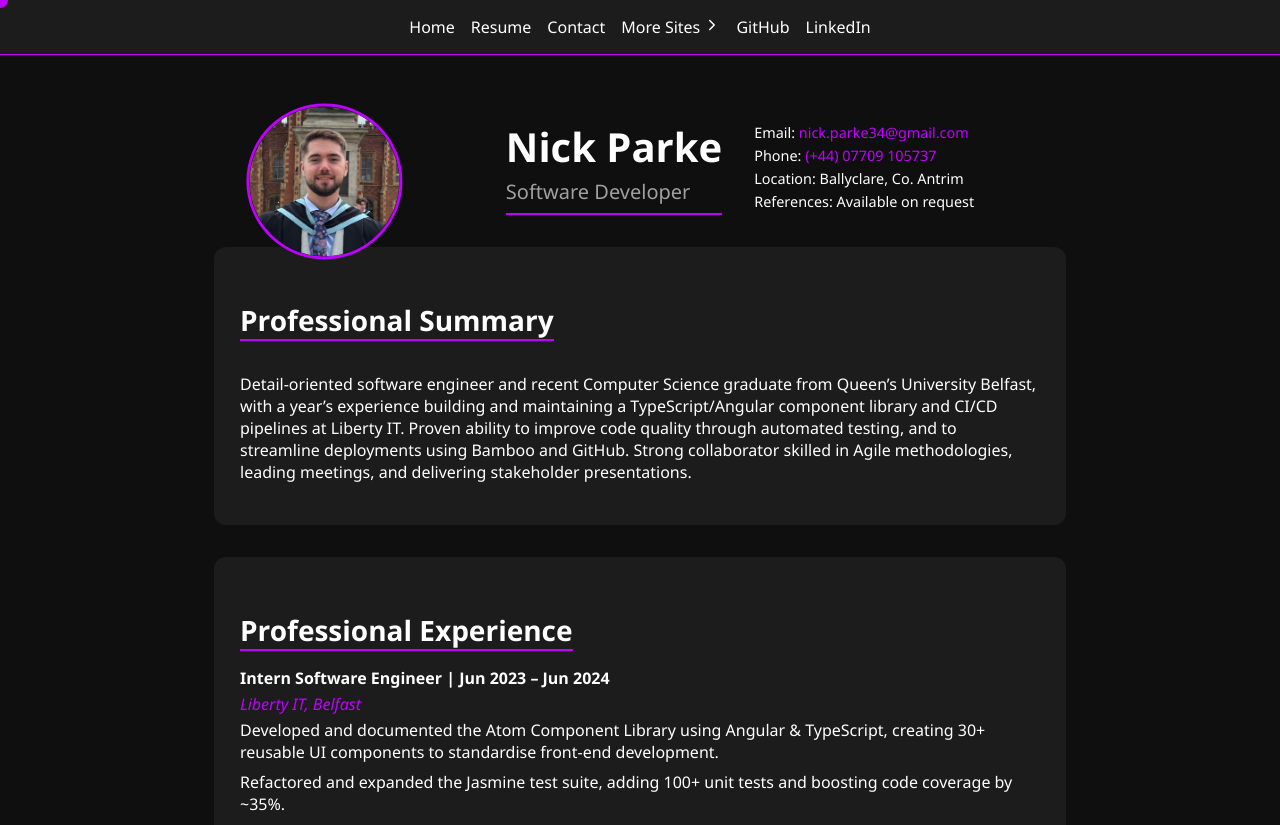
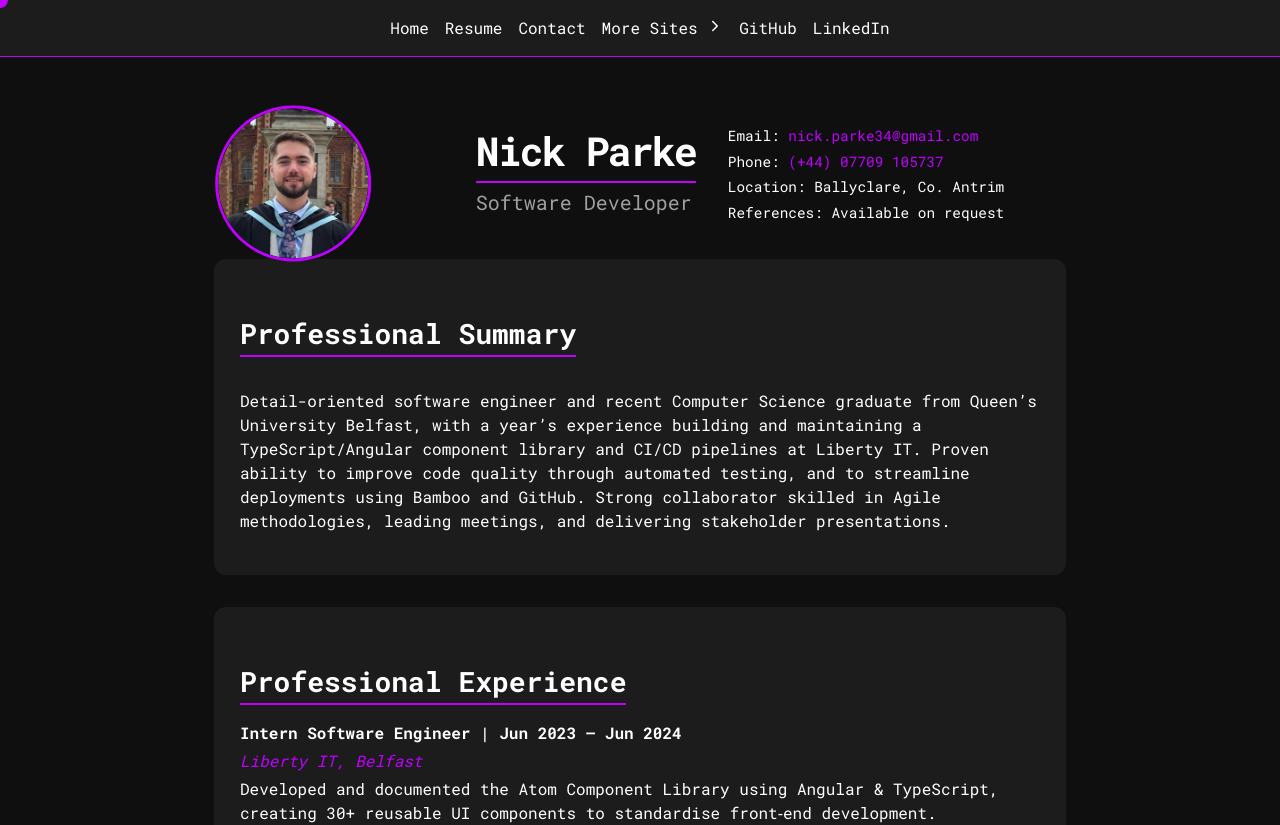
Before and after one commit to nick-p-34/nick-p-34.github.io, a React (Create React App) app: page /resume in a window 1280 px wide. Shown: the top 825 px of the page. Built offline with nearby package versions, Linux system fonts and the light colour scheme; the HTML template or start-up script is replaced by a standard one.

Commit message:
Styling update

```diff
--- a/src/pages/Resume.jsx
+++ b/src/pages/Resume.jsx
@@ -10,7 +10,7 @@ export default function Resume() {
       <div className="resume-header">
         <img src={pfp} alt="Profile" className="resume-pic-overlay" />
         <div className="header-left">
-          <h2 className="plain-text">Nick Parke</h2>
+          <h2 className="section-title">Nick Parke</h2>
           <p className="subtitle">Software Developer</p>
         </div>
         <div className="contact-info">
--- a/src/style.css
+++ b/src/style.css
@@ -1,3 +1,5 @@
+@import url("https://fonts.googleapis.com/css2?family=Roboto+Mono:wght@400;500;700&display=swap");
+
 :root {
   --bg-color: rgb(15, 15, 15);
   --text-color: rgb(255, 255, 255);
@@ -22,7 +24,8 @@ html, body {
 }
 
 body {
-  font-family: "Segoe UI", sans-serif;
+  font-family: "Roboto Mono", sans-serif;
+  line-height: 1.5;
   background-color: var(--bg-color);
   color: var(--text-color);
   transition: background-color 0.3s ease, color 0.3s ease;
@@ -265,6 +268,7 @@ main {
 
   .contact .section-title {
     margin-top: 0.5rem;
+    letter-spacing: -2px;
   }
 
   .contact-form {
@@ -340,10 +344,10 @@ main {
   top: 0; left: 0;
   width: 150px;
   height: 150px;
-  transform: translate(-60%, -10%);
+  transform: translate(-80%, -10%);
 }
 
-.resume-pic-overlay:hover { transform: translate(-60%, -10%) scale(1.1); box-shadow: var(--hover-shadow); }
+.resume-pic-overlay:hover { transform: translate(-80%, -10%) scale(1.2); box-shadow: var(--hover-shadow); }
 
 .intro-container {
   display: flex;
@@ -419,12 +423,9 @@ intro-text h2 { margin-bottom: 0.5rem; }
   transform: translate(12.5%, 0);
 }
 
-.header-left {
-  border-bottom: 2px solid var(--accent-color);
-}
-
-.header-left h2 {
+.header-left .section-title {
   font-size: 2.5rem;
+  letter-spacing: -2px;
   margin: 0;
   color: var(--text-color);
 }
@@ -515,6 +516,7 @@ intro-text h2 { margin-bottom: 0.5rem; }
 
 .contact .section-title {
   text-align: left;
+  letter-spacing: -2px;
 }
 
 .contact-form {
```
